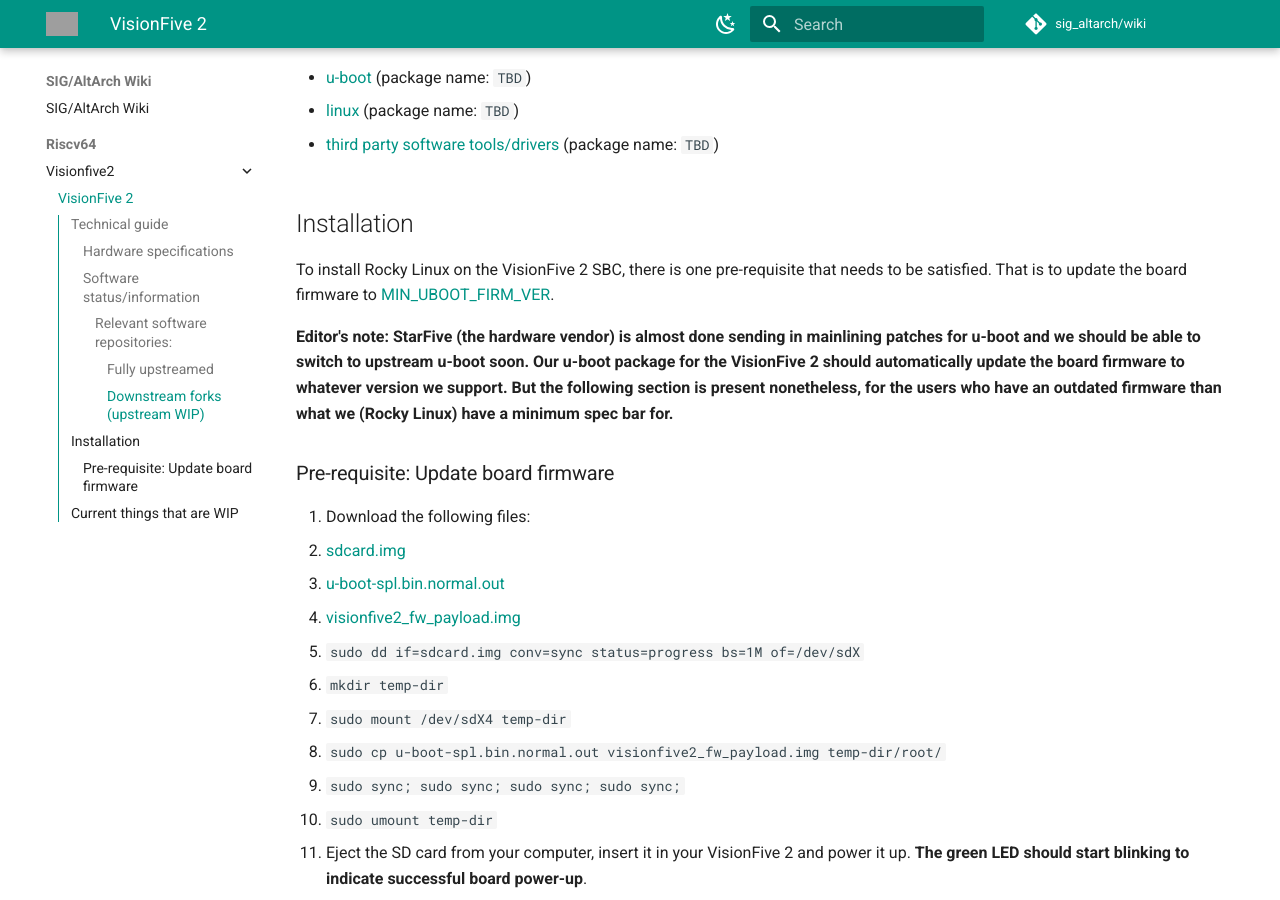
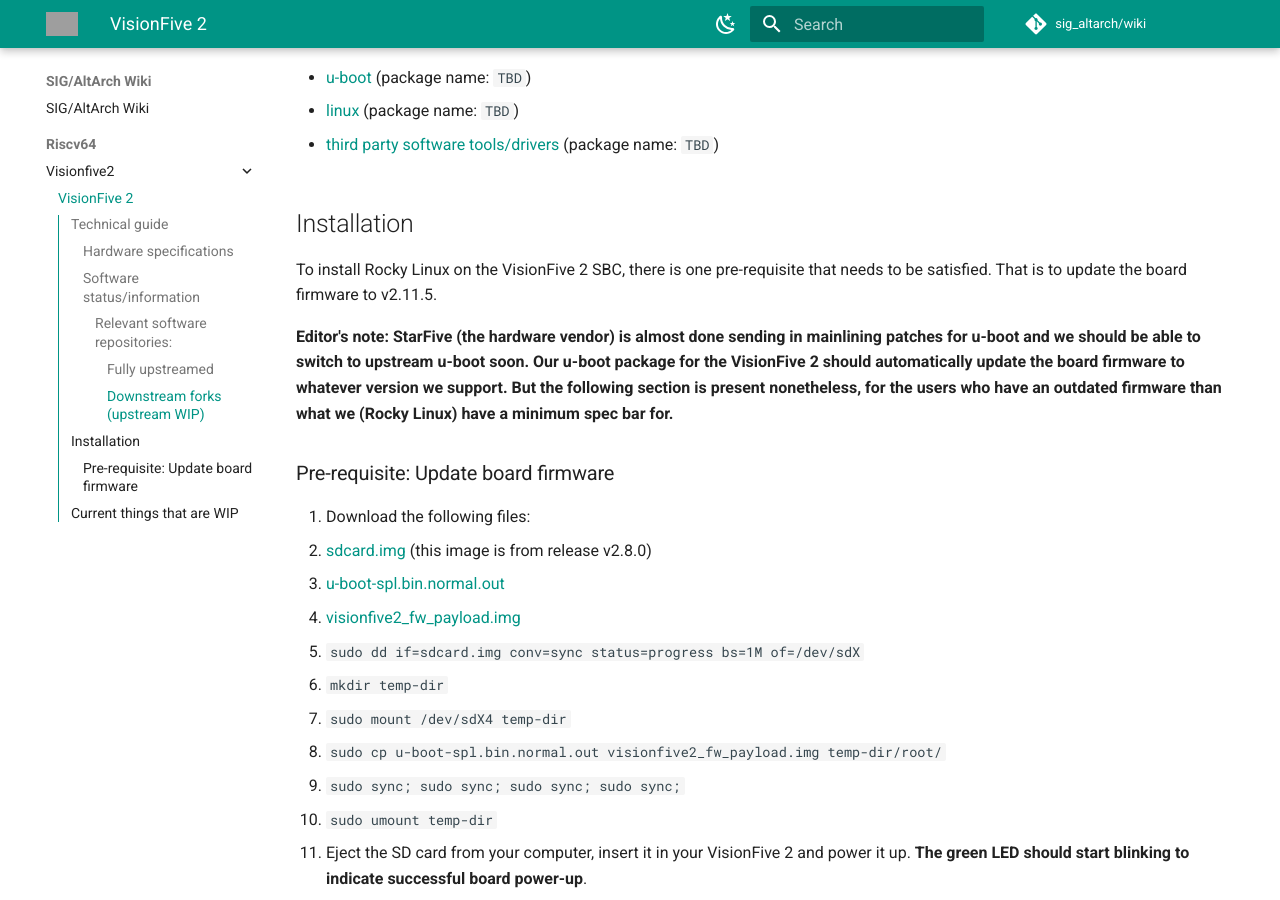
Before and after one commit to rocky-linux/sig-altarch-wiki, an MkDocs documentation site: the page built from docs/riscv64/visionfive2/visionfive2.md, in a window 1280 px wide and 900 px high, scrolled down 1687 px. Built offline with MkDocs 1.6.1 and Material for MkDocs 9.7.7, drawn with Linux system fonts in a browser that asks for light colours; emoji names are drawn with the system emoji font; grey boxes are pictures that could not be loaded.

Commit message:
docs/riscv64/visionfive2/visionfive2.md: finalize release version
We have set a minimum firmware version for the VisionFive 2 SBC to
v2.11.5, so now it is time to replace all the placeholders and
"finalize" the links.

The link for the file "sdcard.img" is deliberately set to the release
version v2.8.0 primarily because that is what I used to update both of
my board's firmware. Meaning, it is tested and works as intended.

If someone else from the AltArch SIG uses the sdcard.img file from a
newer release and confirms that they are able to boot it on the older
firmware and update the firmware, by all means, update the version
string on line 72.

```diff
--- a/docs/riscv64/visionfive2/visionfive2.md
+++ b/docs/riscv64/visionfive2/visionfive2.md
@@ -7,8 +7,6 @@
   - starfive
   - visionfive
 ---
-
-[MIN_UBOOT_FIRM_VER]: v2.11.5
 
 # The VisionFive 2 SBC's Wiki
 
@@ -64,16 +62,16 @@
 
 ## Installation
 
-To install Rocky Linux on the VisionFive 2 SBC, there is one pre-requisite that needs to be satisfied. That is to update the board firmware to [MIN_UBOOT_FIRM_VER].
+To install Rocky Linux on the VisionFive 2 SBC, there is one pre-requisite that needs to be satisfied. That is to update the board firmware to v2.11.5.
 
 **Editor's note: StarFive (the hardware vendor) is almost done sending in mainlining patches for u-boot and we should be able to switch to upstream u-boot soon. Our u-boot package for the VisionFive 2 should automatically update the board firmware to whatever version we support. But the following section is present nonetheless, for the users who have an outdated firmware than what we (Rocky Linux) have a minimum spec bar for.**
 
 ### Pre-requisite: Update board firmware
 
 1. Download the following files:
-- [sdcard.img](https://github.com/starfive-tech/VisionFive2/releases/download/[MIN_UBOOT_FIRM_VER]/sdcard.img)
-- [u-boot-spl.bin.normal.out](https://github.com/starfive-tech/VisionFive2/releases/download/[MIN_UBOOT_FIRM_VER]/u-boot-spl.bin.normal.out)
-- [visionfive2_fw_payload.img](https://github.com/starfive-tech/VisionFive2/releases/download/[MIN_UBOOT_FIRM_VER]/visionfive2_fw_payload.img)
+- [sdcard.img](https://github.com/starfive-tech/VisionFive2/releases/download/VF2_v2.8.0/sdcard.img) (this image is from release v2.8.0)
+- [u-boot-spl.bin.normal.out](https://github.com/starfive-tech/VisionFive2/releases/download/VF2_v2.11.5/u-boot-spl.bin.normal.out)
+- [visionfive2_fw_payload.img](https://github.com/starfive-tech/VisionFive2/releases/download/VF2_v2.11.5/visionfive2_fw_payload.img)
 
 2. `sudo dd if=sdcard.img conv=sync status=progress bs=1M of=/dev/sdX`
 
```
